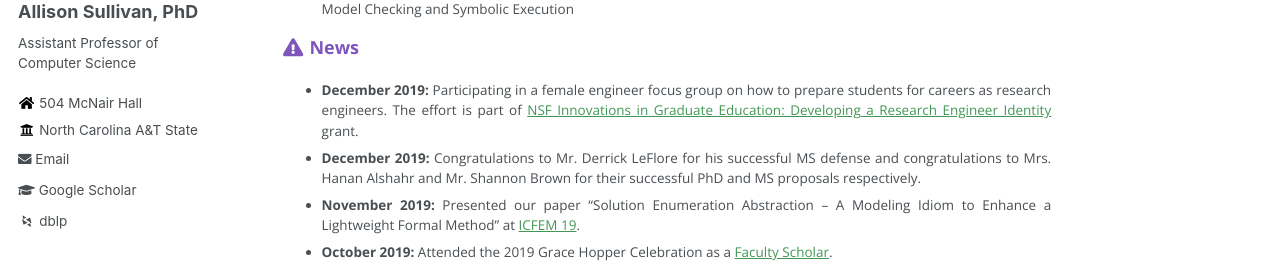
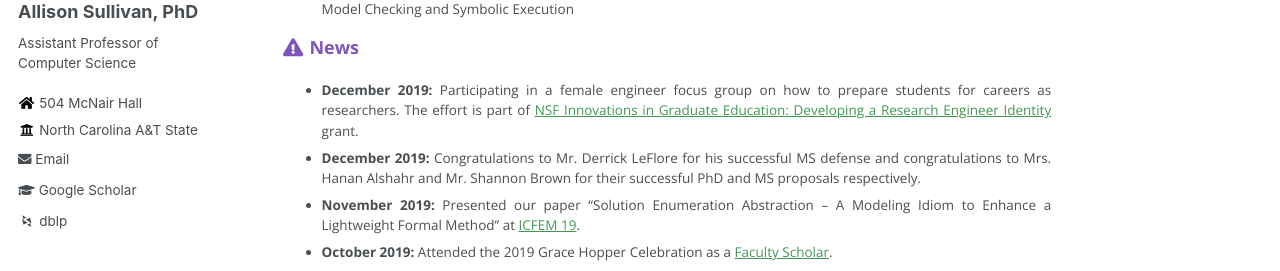
Before and after one commit to Allisonius/allisonius.github.io, a Jekyll site: the page built from _pages/about.md, in a window 1280 px wide and 900 px high, scrolled down 303 px. Shown: the part 179-450 px from the top of the window. Built offline with Jekyll 4.4.1, drawn with Linux system fonts in a browser that asks for light colours; some web fonts are replaced.

Commit message:
Update about.md

```diff
--- a/_pages/about.md
+++ b/_pages/about.md
@@ -27,7 +27,7 @@ Mutation Testing
 Checking and Symbolic Execution
 
 ### <i class="fa fa-fw fa-exclamation-triangle" aria-hidden="true"></i> News
- * **December 2019:** Participating in a female engineer focus group on how to prepare students for careers as research engineers. The effort is part of [NSF Innovations in Graduate Education: Developing a Research Engineer Identity](https://www.nsf.gov/awardsearch/showAward?AWD_ID=1856346&HistoricalAwards=false) grant.
+ * **December 2019:** Participating in a female engineer focus group on how to prepare students for careers as researchers. The effort is part of [NSF Innovations in Graduate Education: Developing a Research Engineer Identity](https://www.nsf.gov/awardsearch/showAward?AWD_ID=1856346&HistoricalAwards=false) grant.
  * **December 2019:** Congratulations to Mr. Derrick LeFlore for his successful MS defense and congratulations to Mrs. Hanan Alshahr and Mr. Shannon Brown for their successful PhD and MS proposals respectively.
  * **November 2019:** Presented our paper "Solution Enumeration Abstraction -- A Modeling Idiom to Enhance a Lightweight Formal Method" at [ICFEM 19](http://csse.szu.edu.cn/icfem2019/).
 * **October 2019:** Attended the 2019 Grace Hopper Celebration as a [Faculty Scholar](https://ghc.anitab.org/2019-student-academic/scholarships/our-ghc-19-scholars-2/attachment/sullivan-allison/).
```
